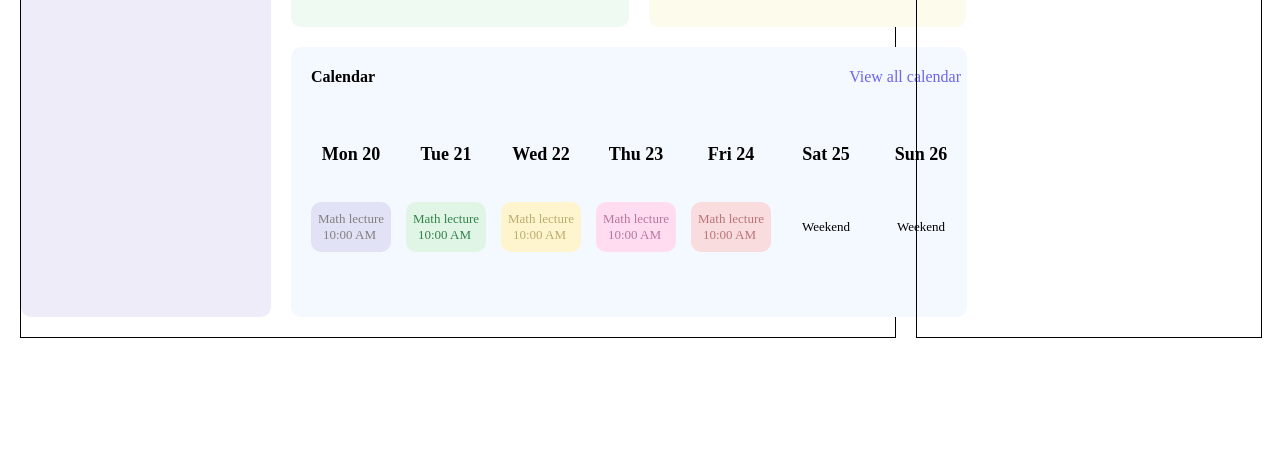
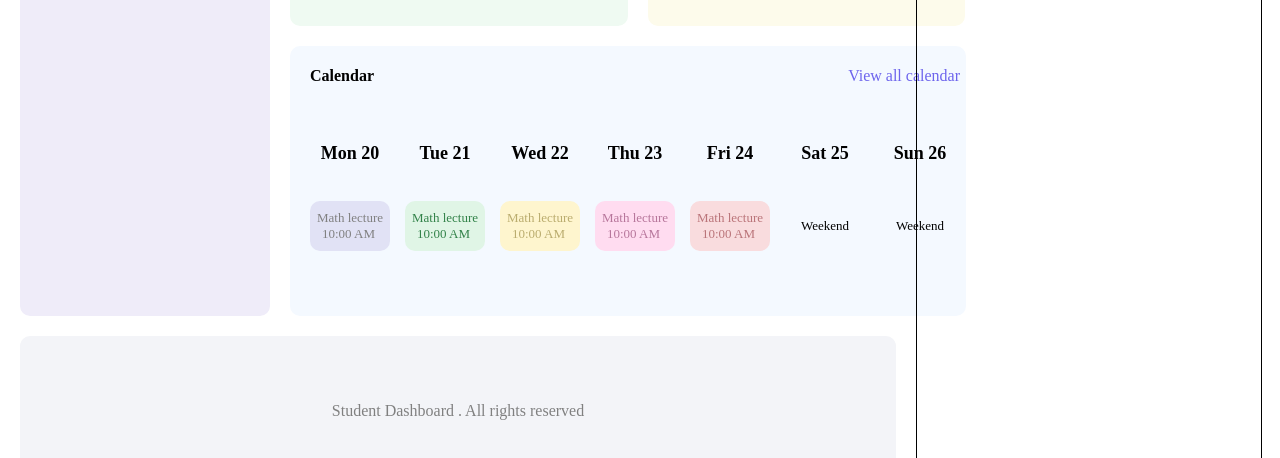
Before and after one commit to AndiiSem/HomeWork4, a plain HTML site: page index.html in a window 1280 px wide. Shown: the part 674-1132 px from the top of the page. Before the commit the page ends 1012 px from the top, so only its background shows below. Drawn offline with Linux system fonts and the light colour scheme.

Commit message:
completed firstStudentBlock

```diff
--- a/index.html
+++ b/index.html
@@ -165,7 +165,7 @@
             </div>
 
             <div class="footer">
-
+                <p class="footerInfo"> Student Dashboard . All rights reserved</p>
             </div>
         </div>
         <div class="SecondStudentBlock">
--- a/style.css
+++ b/style.css
@@ -17,13 +17,9 @@
     'header header'
     'main main'
     'footer footer';
-
     grid-template-columns: 1fr 2fr;
     grid-template-rows: 70px 1fr;
-
     grid-gap: 20px;
-
-    border: 1px solid black;
     margin: 20px 0 0 20px;
 }
 
@@ -462,6 +458,22 @@
     border-radius: 10px;
 }
 
+.footer{
+    grid-area: footer;
+    display: grid;
+    grid-template-columns: 1fr;
+    grid-template-rows: 150px;
+    background: #f3f4f8;
+    border-radius: 10px;
+    justify-content: center;
+    align-items: center;
+}
+
+.footerInfo{
+    justify-self: center;
+    color: grey;
+}
+
 
 
 
```
